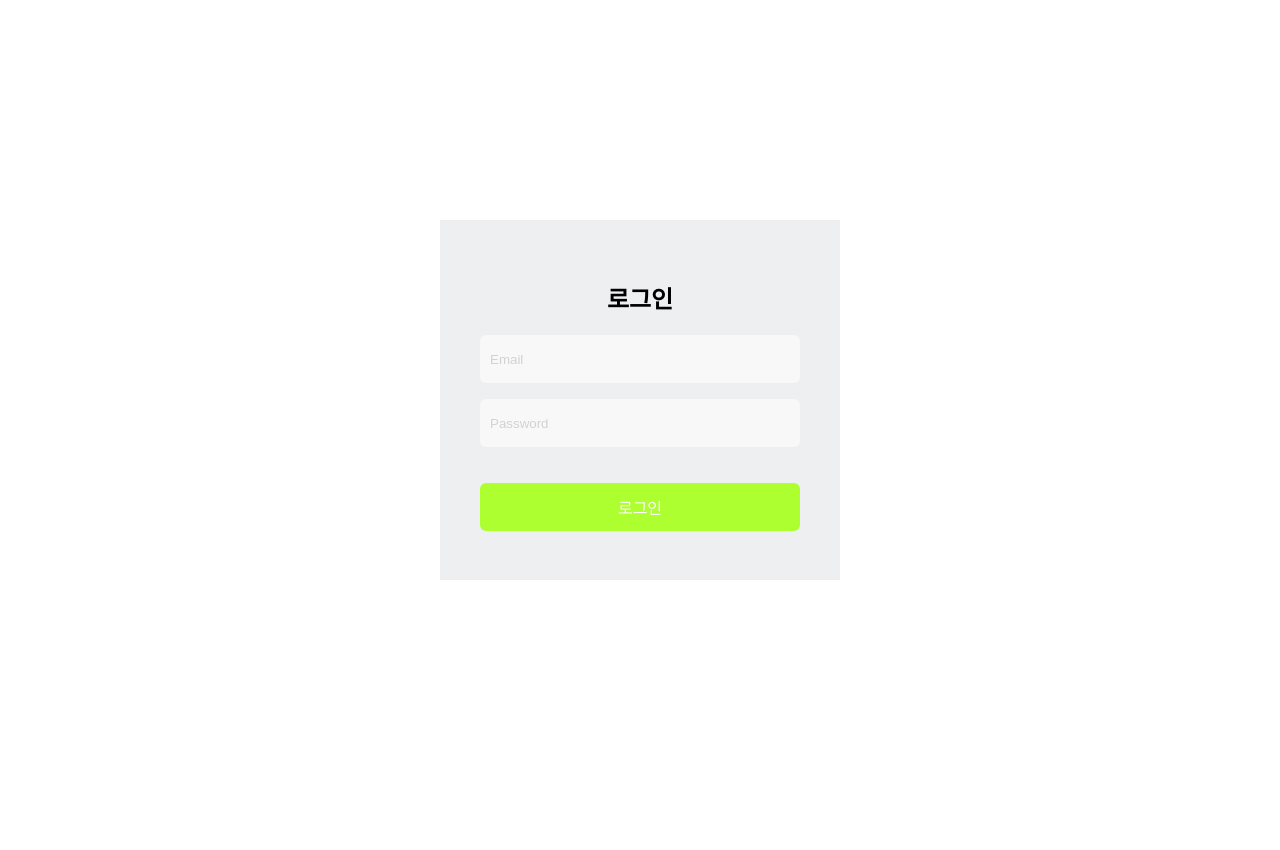
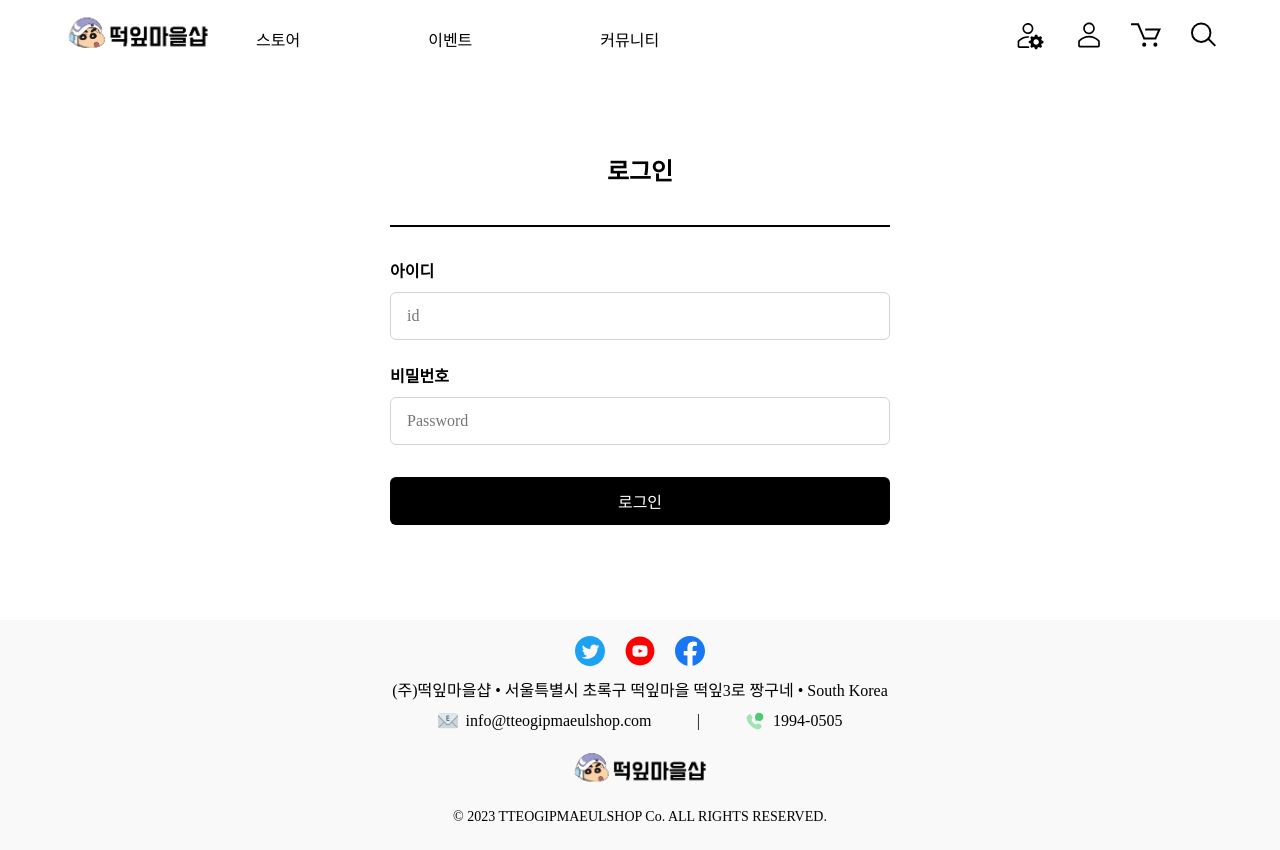
Before and after one commit to wooka000/shinchang-shoppingmall, a website: page src/fe/views/login/login.html in a window 1280 px wide. Before the commit the page ends 800 px from the top, so only its background shows below. Drawn offline with Linux system fonts and the light colour scheme.

Commit message:
Design: 기능 및 디자인 수정

```diff
--- a/src/fe/views/login/login.css
+++ b/src/fe/views/login/login.css
@@ -1,4 +1,4 @@
-* {
+/* * {
     padding: 0;
     margin: 0;
     border: none;
@@ -12,8 +12,12 @@ body {
     height: 360px;
     padding: 40px;
     box-sizing: border-box;
-    background-color: #eeeff1;
+    background-color: white;
     position: absolute;
+    box-shadow: 0px 0px 1.9px rgba(0, 0, 0, 0.014),
+        0px 0px 4.6px rgba(0, 0, 0, 0.02), 0px 0px 8.6px rgba(0, 0, 0, 0.025),
+        0px 0px 15.4px rgba(0, 0, 0, 0.03), 0px 0px 28.8px rgba(0, 0, 0, 0.036),
+        0px 0px 69px rgba(0, 0, 0, 0.05);
     top: 50%;
     left: 50%;
     transform: translate(-50%, -50%);
@@ -26,13 +30,13 @@ body {
     text-align: center;
 }
 #login-form > input {
+    border: 1px solid rgba(0, 0, 0, 0.2);
     width: 100%;
     height: 48px;
     padding: 0 10px;
     box-sizing: border-box;
     margin-bottom: 16px;
     border-radius: 6px;
-    background-color: #f8f8f8;
 }
 #login-form > input::placeholder {
     color: #d2d2d2;
@@ -40,7 +44,7 @@ body {
 #login-form > input[type="submit"] {
     color: #fff;
     font-size: 16px;
-    background-color: greenyellow;
+    background-color: #00d1b2;
     margin-top: 20px;
 }
 #login-form > input[type="checkbox"] {
@@ -48,4 +52,63 @@ body {
 }
 #login-form > label {
     color: #999999;
+} */
+
+main {
+    width: 100%;
+    height: 100%;
+    margin: 0 auto;
+    color: #000;
+    z-index: 0;
+    position: relative;
+    padding: 160px 160px 60px;
 }
+
+/* 공통 스타일 */
+input {
+    border: none;
+    width: 100%;
+    height: 48px;
+    border-radius: 6px;
+}
+
+.login-wrapper {
+    width: 500px;
+    height: 400px;
+    box-sizing: border-box;
+    margin: 0 auto;
+}
+
+.login-wrapper > h2 {
+    color: #000;
+    margin: 0 0 2.5rem 0;
+    text-align: center;
+}
+
+.line {
+    width: 100%;
+    height: 2px;
+    background-color: #000;
+    margin: 2rem 0;
+}
+
+.email-input {
+    margin: 0 0 1.5rem 0;
+}
+
+.email-input > input,
+.pw-input > input {
+    padding: 1rem;
+    border: 1px solid #d2d2d2;
+    margin: 0.5rem 0 0 0;
+}
+
+#login-form > input::placeholder {
+    color: #d2d2d2;
+}
+
+input[type="submit"] {
+    color: #fff;
+    background-color: black;
+    margin-top: 2rem;
+}
--- a/src/fe/views/login/login.html
+++ b/src/fe/views/login/login.html
@@ -1,13 +1,26 @@
 <!DOCTYPE html>
 <html lang="en">
-<head>
-    <meta charset="UTF-8">
-    <meta name="viewport" content="width=device-width, initial-scale=1.0">
-    <title>로그인</title>
-    <link rel="stylesheet" href="login.css">
-</head>
-<body>
-    <body>
+    <head>
+        <meta charset="UTF-8" />
+        <meta name="viewport" content="width=device-width, initial-scale=1.0" />
+        <title>로그인</title>
+        <!-- CSS -->
+        <link rel="stylesheet" href="../../public/style/reset.css" />
+        <link
+            rel="stylesheet"
+            href="../../public/components/header/header.css"
+        />
+        <link
+            rel="stylesheet"
+            href="../../public/components/footer/footer.css"
+        />
+        <link rel="stylesheet" href="login.css" />
+
+        <!-- favicon -->
+        <link rel="icon" href="../../public/assets/img/icon/favicon.png" />
+        <script src="login.js"></script>
+    </head>
+    <!-- <body>
         <div class="login-wrapper">
             <h2>로그인</h2>
             <form method="post" action="서버의url" id="login-form">
@@ -16,6 +29,43 @@
                 <input type="submit" value="로그인">
             </form>
         </div>
+    </body> -->
+    <body>
+        <!-- header -->
+        <div id="header"></div>
+
+        <main>
+            <div class="login-wrapper">
+                <h2>로그인</h2>
+
+                <div class="line"></div>
+
+                <form id="login-form">
+                    <div class="email-input">
+                        <strong>아이디</strong>
+                        <input type="text" name="id" placeholder="id" id="id" />
+                    </div>
+
+                    <div class="pw-input">
+                        <strong>비밀번호</strong>
+                        <input
+                            type="password"
+                            name="password"
+                            placeholder="Password"
+                            id="password"
+                        />
+                    </div>
+
+                    <input type="submit" value="로그인" onclick="loginId()" />
+                </form>
+            </div>
+        </main>
+
+        <!-- footer -->
+        <div id="footer"></div>
+
+        <!-- header & footer -->
+        <script src="../../public/components/header/header.js"></script>
+        <script src="../../public/components/footer/footer.js"></script>
     </body>
-</body>
 </html>
--- /dev/null
+++ b/src/fe/views/login/login.js
@@ -0,0 +1,13 @@
+function loginId() {
+    let id = document.querySelector("#id");
+    let password = document.querySelector("#password");
+
+    if (id.value == "") {
+        alert("아이디를 입력해주세요");
+        return false;
+    }
+    if (password.value == "") {
+        alert("비밀번호를 입력해주세요");
+        return false;
+    }
+}
```
